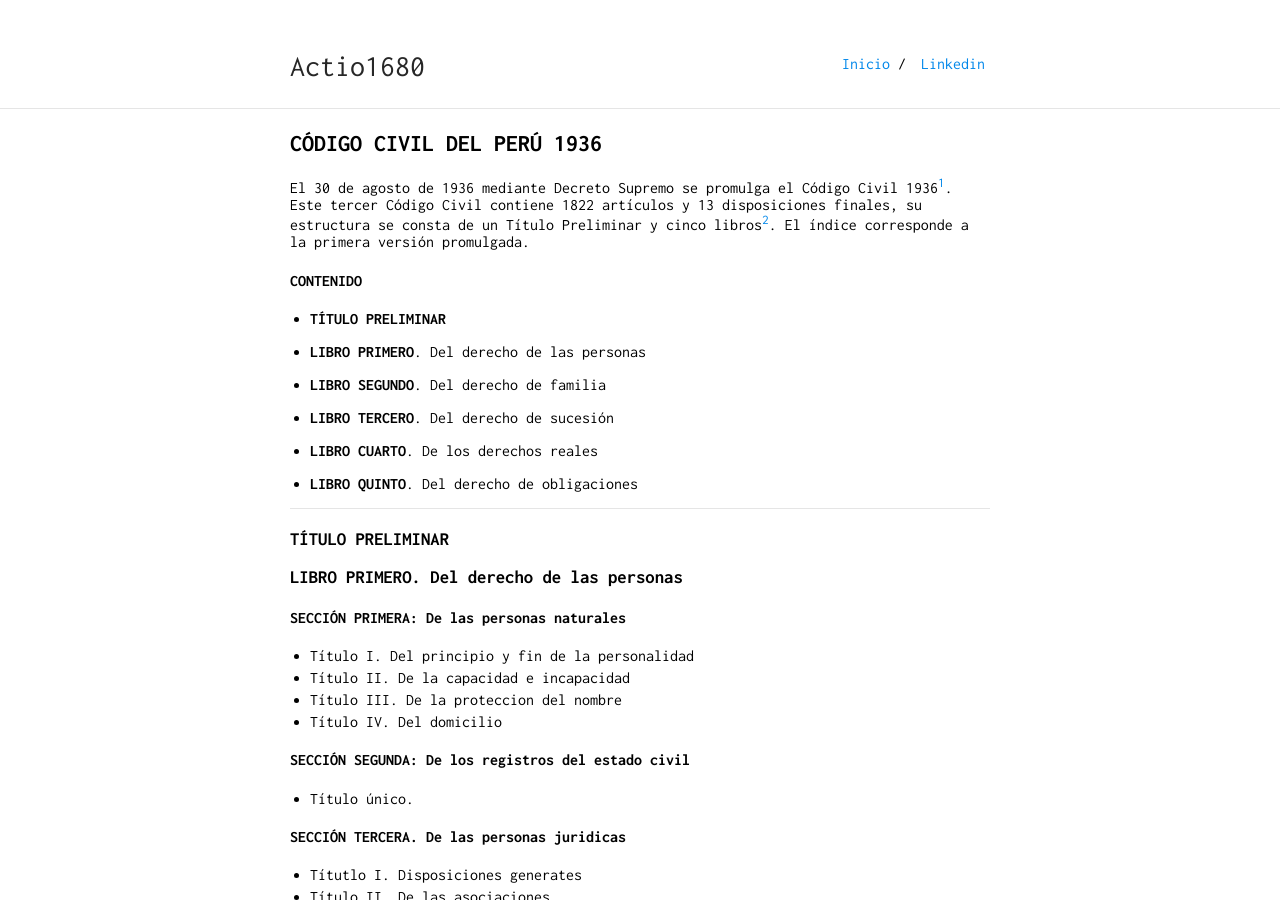
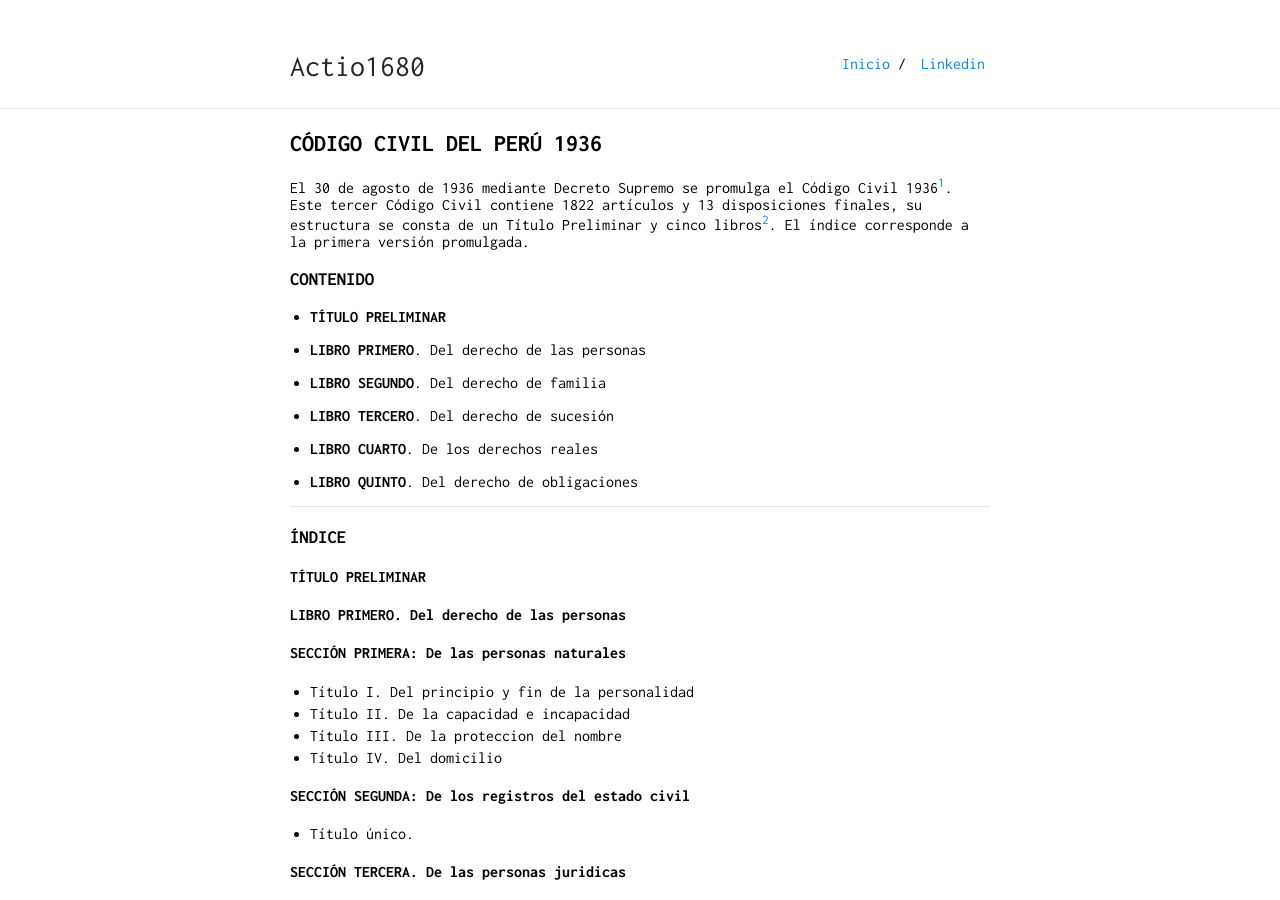
Before and after one commit to actio1680/actio1680.github.io, a Jekyll site: the page built from paginas/cc1936.md, in a window 1280 px wide and 900 px high. Built offline with Jekyll 4.4.1, drawn with Linux system fonts in a browser that asks for light colours; our own code applies the rules of GitHub Pages for plain Markdown files.

Commit message:
Update cc1936.md

```diff
--- a/paginas/cc1936.md
+++ b/paginas/cc1936.md
@@ -4,7 +4,7 @@
 ##  CÓDIGO CIVIL DEL PERÚ 1936
 El 30 de agosto de 1936 mediante Decreto Supremo se promulga el Código Civil 1936[^1]. Este tercer Código Civil contiene 1822 artículos y 13 disposiciones finales, su estructura se consta de un Título Preliminar y cinco libros[^2]. El índice corresponde a la primera versión promulgada.
 
-#### CONTENIDO
+### CONTENIDO
 
 - **TÍTULO PRELIMINAR**
 
@@ -19,10 +19,10 @@
 - **LIBRO QUINTO**. Del derecho de obligaciones
 
 ---
+### ÍNDICE
 
-
-### TÍTULO PRELIMINAR
-### LIBRO PRIMERO. Del derecho de las personas
+#### TÍTULO PRELIMINAR
+#### LIBRO PRIMERO. Del derecho de las personas
 #### SECCIÓN PRIMERA: De las personas naturales
 - Título I. Del principio y fin de la personalidad
 - Título II. De la capacidad e incapacidad
@@ -38,7 +38,7 @@
 - Título III. De las fundaciones
 - Título IV. De las comunidades de indigenas
 
-### LIBRO SEGUNDO. Del derecho de familia
+#### LIBRO SEGUNDO. Del derecho de familia
 #### SECCIÓN PRIMERA: Del matrimonio
 - Título I. De los esponsales
 - Título II. De los impedimentos
@@ -94,7 +94,7 @@
 - Título II. De la manera de proceder del Consejo de familia y de sus atribuciones
 - Título III. Del fin del consejo de familia
 
-### LIBRO TERCERO. Del derecho de sucesión
+#### LIBRO TERCERO. Del derecho de sucesión
 #### SECCIÓN PRIMERA. De  la sucesión en general
 - Título I. Disposiciones generales
 - Títutlo II. De las incapacidades para suceder
@@ -120,7 +120,7 @@
 - Título II. De  la indivisión y de la partición
 - Título III. De las cargas y de las deudas de la herencia
 
-### LIBRO CUARTO. De los derechos reales
+#### LIBRO CUARTO. De los derechos reales
 #### SECCIÓN PRIMERA. De los bienes
 - Título I. De las varias clases de bienes
 - Título II. De los bienes del Estado y de los particulares
@@ -151,7 +151,7 @@
 - Título V. Del registro de mandatos
 - Título VI. Del registro personal
 
-### LIBRO QUINTO. Del derecho de obligaciones
+#### LIBRO QUINTO. Del derecho de obligaciones
 #### SECCIÓN PRIMERA. De los actos jurídicos
 - Título I. Disposiciones generales
 - Título II. De los vícios de la voluntad
```
